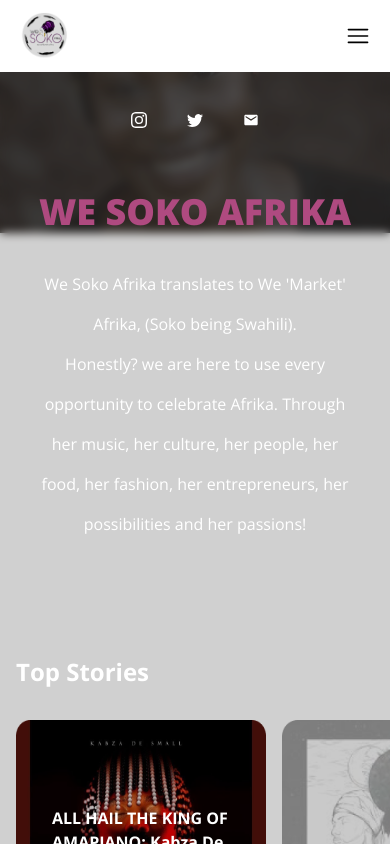
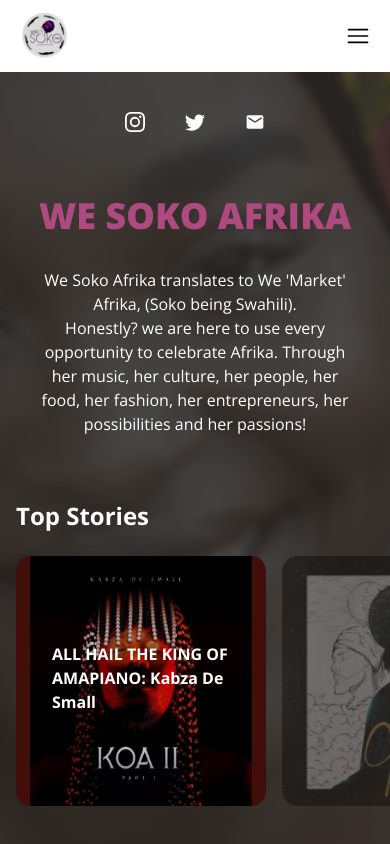
Before and after one commit to damiisdandy/soso-afrika, a Next.js app: page / in a window 390 px wide. Shown: the top 844 px of the page. Built offline with nearby package versions, Linux system fonts and the light colour scheme.

Commit message:
minor adjustments

```diff
--- a/pages/index.tsx
+++ b/pages/index.tsx
@@ -18,12 +18,13 @@
           <div className="fixed overflow-hidden -z-20 h-screen w-screen">
             <Image
               src={heroImage}
+              className="w-screen h-screen object-cover origin-center"
               alt="woman wearing trad smiling"
               placeholder="blur"
             />
           </div>
           <div className="relative z-20 flex flex-col md:flex-row h-screen">
-            <aside className="md:w-[4rem] flex md:flex-col justify-center gap-10 mt-[7rem] md:mt-0 md:gap-8 md:justify-end mx-10 mb-12 md:text-2xl">
+            <aside className="md:w-[4rem] flex md:flex-col justify-center gap-10 mt-[7rem] md:mt-0 md:gap-8 md:justify-end mx-10 mb-12 text-xl md:text-2xl">
               <ExternalLink href={config.social.instagram}>
                 <BsInstagram />
               </ExternalLink>
@@ -38,15 +39,15 @@
               <h1 className="text-header font-extrabold text-4xl md:text-6xl md:mt-4rem px-[1rem] sm:px-[3rem] text-center md:text-left">
                 WE SOKO AFRIKA
               </h1>
-              <p className="mt-8 leading-10 text-md md:text-xl w-[100%] lg:w-[75%] px-[2rem] sm:px-[3rem] text-center md:text-left">
+              <p className="mt-8 md:leading-10 text-md md:text-xl w-[100%] lg:w-[75%] px-[2rem] sm:px-[3rem] text-center md:text-left">
                 We Soko Afrika translates to We &apos;Market&apos; Afrika, (Soko
                 being Swahili). <br /> Honestly? we are here to use every
                 opportunity to celebrate Afrika. Through her music, her culture,
                 her people, her food, her fashion, her entrepreneurs, her
                 possibilities and her passions!
               </p>
-              <section className="flex pb-12 flex-col md:flex-row gap-2 mt-[7rem] sm:mt-[5rem] relative ml-4 md:ml-12 scrollbar-none">
-                <h2 className="font-bold text-2xl md:rotate-[270deg] h-fit w-[12rem] md:absolute top-[11.3rem] xl:top-[8.7rem] left-[-6rem] mb-6 md:mb-0">
+              <section className="flex pb-12 flex-col md:flex-row gap-2 mt-[4rem] sm:mt-[5rem] relative ml-4 md:ml-12 scrollbar-none">
+                <h2 className="font-bold text-2xl md:rotate-[270deg] h-fit w-[12rem] md:absolute top-[11.3rem] xl:top-[8.7rem] left-[-6rem] mb-4 md:mb-0">
                   Top Stories
                 </h2>
                 <div className="flex gap-4 xl:gap-6 md:ml-12 overflow-x-scroll scrollbar-none">
```
